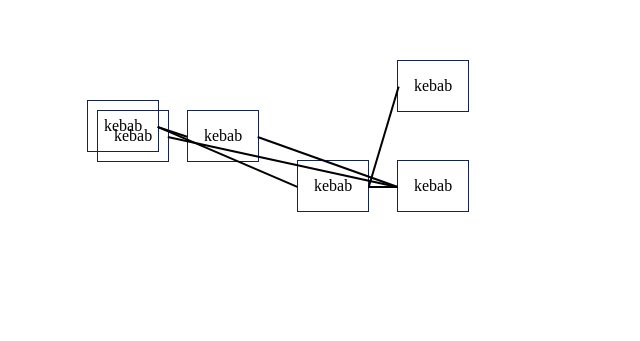
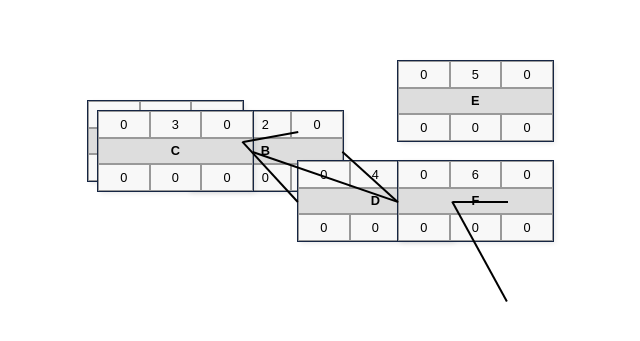
Before and after one commit to szymusu/logistyka, a plain HTML site: page index.html in a window 1280 px wide. Shown: the part 199-540 px from the top of the page, without its empty margins (112-752 px from the left). Drawn offline with Linux system fonts and the light colour scheme.

Commit message:
podrasowałem trochę nodey

```diff
--- a/diagram.js
+++ b/diagram.js
@@ -5,27 +5,43 @@ export function setContainer(container) {
     _container = container
 }
 
-export function addNode(x, y, prev = []) {
+export function addNode(x, y, prev = [], t, name = `Z${nodes.length}`) {
     const index = nodes.length
-    const node = { index, x, y, prev, next: [], element: null, prevLines: [], postLines: [] }
+    const node = { index, x, y, prev, next: [], element: null, prevLines: [], postLines: [], es: 0, t, ef: 0,
+        ls: 0, r: 0, lf: 0, name}
     nodes.push(node)
 
-    node.element = drawNode(node.x, node.y)
-    drawFirstLines(node)
+    node.element = drawNode(node)
+    requestAnimationFrame(() => drawFirstLines(node))
     registerEvents(node)
 
     return node
 }
 
-
-export function drawNode(x, y) {
+export function drawNode(nodeData) {
     const node = document.createElement("div")
     node.className = "node"
-    node.innerText = "kebab"
-    node.style.left = `${x}px`
-    node.style.top = `${y}px`
+    node.innerHTML = `
+        <div class="row">
+            <div class="cell" data-key="es">${nodeData.es}</div>
+            <div class="cell" data-key="t">${nodeData.t}</div>
+            <div class="cell" data-key="ef">${nodeData.ef}</div>
+        </div>
+        <div class="row">
+            <div class="cell name" colspan="3">${nodeData.name}</div>
+        </div>
+        <div class="row">
+            <div class="cell" data-key="ls">${nodeData.ls}</div>
+            <div class="cell" data-key="r">${nodeData.r}</div>
+            <div class="cell" data-key="lf">${nodeData.lf}</div>
+        </div>
+    `
+    node.style.left = `${nodeData.x}px`
+    node.style.top = `${nodeData.y}px`
     return _container.appendChild(node)
 }
+
+
 
 export function drawLine(start, end, element) {
     const [x1, y1] = start
--- a/main.js
+++ b/main.js
@@ -6,9 +6,9 @@ import {
 setContainer(document.querySelector("main"))
 
 
-addNode(200, 300)
-addNode(300, 310, [0])
-addNode(210, 310)
-addNode(410, 360, [0])
-addNode(510, 260, [3])
-addNode(510, 360, [1, 2, 3])
+addNode(200, 300, [], 1, "A")
+addNode(300, 310, [0], 2, "B")
+addNode(210, 310, [], 3, "C")
+addNode(410, 360, [0], 4, "D")
+addNode(510, 260, [3], 5, "E")
+addNode(510, 360, [1, 2, 3], 6, "F")
--- a/style.css
+++ b/style.css
@@ -1,8 +1,31 @@
 .node {
-    padding: 1rem;
+    position: absolute;
+    display: inline-block;
+    background-color: #f8f8f8;
     outline: solid 1px #152543;
-    display: inline-block;
-    position: absolute;
+    font-family: sans-serif;
+    font-size: 0.8rem;
+    user-select: none;
+    cursor: grab;
+    box-shadow: 2px 2px 5px rgba(0,0,0,0.1);
+}
+
+.node .row {
+    display: flex;
+}
+
+.node .cell {
+    flex: 1;
+    border: 1px solid #999;
+    padding: 0.3rem;
+    text-align: center;
+    min-width: 40px;
+}
+
+.node .name {
+    font-weight: bold;
+    background-color: #ddd;
+    flex: 3;
 }
 
 .point {
```
